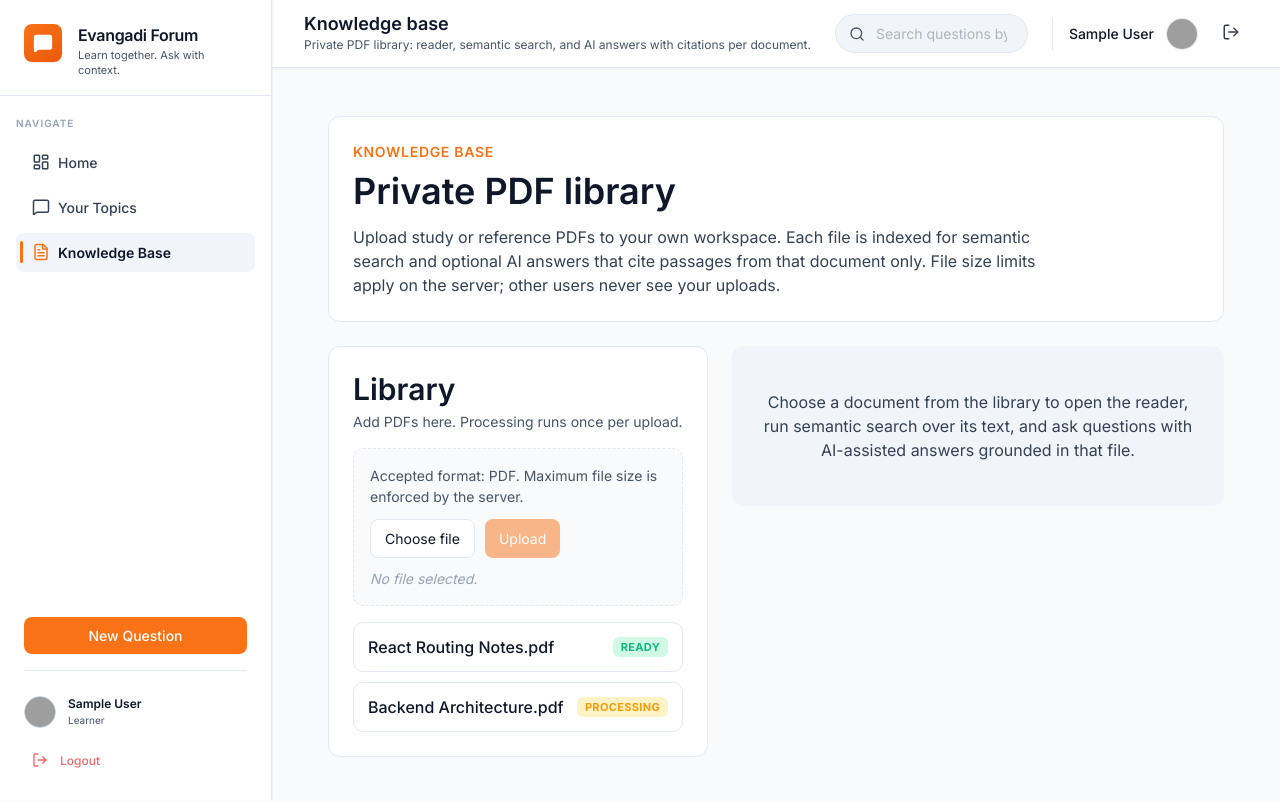
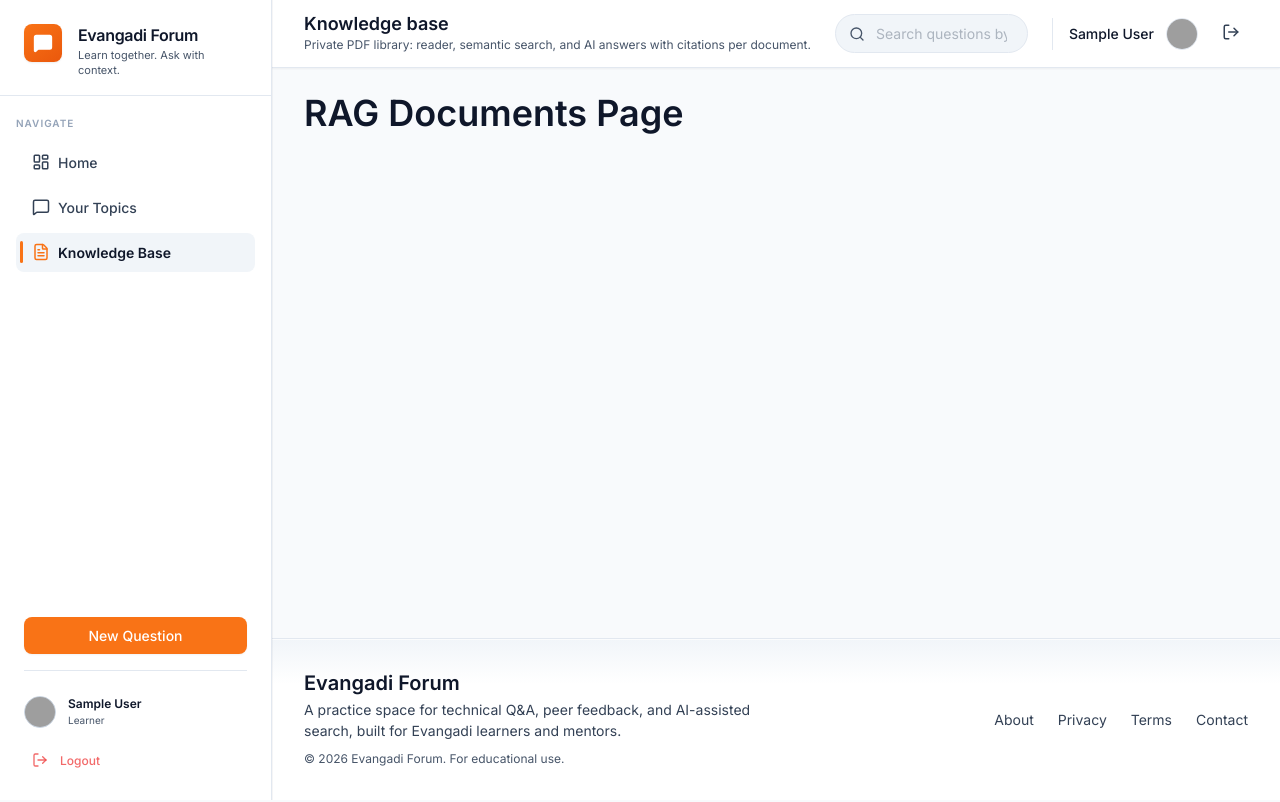
Before and after one commit to Sara716g/evangadi-ai-forumgroup3, a React (Vite) app in the folder frontend/: page /rag-documents in a window 1280 px wide. Shown: the top 802 px of the page. Built offline with nearby package versions, Linux system fonts and the light colour scheme; no server answers; sample sign-in values are in the browser's storage; grey boxes are pictures that could not be loaded.

Commit message:
[T-25] Remove RagDocuments.jsx scaffold to avoid conflict with parent page owner; keep sidebar, upload dropzone, and service only

```diff
--- a/frontend/src/App.jsx
+++ b/frontend/src/App.jsx
@@ -15,7 +15,7 @@ import Landing from './pages/Landing/Landing';
 import QuestionDetail from './pages/QuestionDetail/QuestionDetail';
 import PostQuestion from './pages/PostQuestion/PostQuestion';
 import MyQuestions from './pages/MyQuestions/MyQuestions';
-import RagDocuments from './pages/RagDocuments/RagDocuments';
+
 function App() {
   return (
     <BrowserRouter>
@@ -66,7 +66,7 @@ function App() {
   path='/rag-documents'
   element={
     <ProtectedRoute>
-                  <RagDocuments />
+      <h1>RAG Documents Page</h1>
     </ProtectedRoute>
   }
 />
--- a/frontend/src/components/rag-documents/DocumentSidebar.jsx
+++ b/frontend/src/components/rag-documents/DocumentSidebar.jsx
@@ -6,7 +6,7 @@ const STATUS_LABELS = {
   processing: 'PROCESSING',
 };
 
-function DocumentSidebar({ documents, isLoading, error, selectedId, onSelect }) {
+function DocumentSidebar({ documents, isLoading, error, selectedId, onSelect, onUploadComplete }) {
   return (
     <aside className={styles.sidebar}>
       <h2 className={styles.heading}>Library</h2>
@@ -14,7 +14,7 @@ function DocumentSidebar({ documents, isLoading, error, selectedId, onSelect })
         Add PDFs here. Processing runs once per upload.
       </p>
 
-      <PdfUploadDropzone />
+      <PdfUploadDropzone onUploadComplete={onUploadComplete} />
 
       {isLoading && (
         <p className={styles.statusMessage}>Loading your library...</p>
@@ -40,7 +40,7 @@ function DocumentSidebar({ documents, isLoading, error, selectedId, onSelect })
                 className={`${styles.docCard} ${
                   doc.id === selectedId ? styles.docCardSelected : ''
                 }`}
-                onClick={() => onSelect(doc.id)}
+                onClick={() => onSelect(doc)}
               >
                 <span className={styles.docName}>{doc.name}</span>
                 <span
--- a/frontend/src/components/rag-documents/PdfUploadDropzone.jsx
+++ b/frontend/src/components/rag-documents/PdfUploadDropzone.jsx
@@ -1,5 +1,5 @@
 import { useState } from 'react';
-import { uploadDocument } from '../../services/rag.service.js';
+import { uploadPdf } from '../../services/rag.service.js';
 import styles from './PdfUploadDropzone.module.css';
 
 function PdfUploadDropzone({ onUploadComplete }) {
@@ -20,7 +20,7 @@ function PdfUploadDropzone({ onUploadComplete }) {
     setUploadError(null);
 
     try {
-      const uploadedDoc = await uploadDocument(selectedFile);
+      const uploadedDoc = await uploadPdf(selectedFile);
       setSelectedFile(null);
       if (onUploadComplete) {
         onUploadComplete(uploadedDoc);
--- a/frontend/src/pages/RagDocuments/RagDocuments.jsx
+++ /dev/null
@@ -1,53 +0,0 @@
-import { useState } from 'react';
-import DocumentSidebar from '../../components/rag-documents/DocumentSidebar';
-import styles from './RagDocuments.module.css';
-
-// TEMPORARY fake data — will be replaced by a real backend call later.
-const FAKE_DOCUMENTS = [
-  { id: 1, name: 'React Routing Notes.pdf', status: 'ready' },
-  { id: 2, name: 'Backend Architecture.pdf', status: 'processing' },
-];
-
-function RagDocuments() {
-  const [selectedDocumentId, setSelectedDocumentId] = useState(null);
-
-  // TEMPORARY: hardcoded for now. Real loading/error will come from an API call later.
-  const isLoading = false;
-  const error = null;
-  const documents = FAKE_DOCUMENTS;
-
-  return (
-    <div className={styles.page}>
-      <section className={styles.intro}>
-        <p className={styles.eyebrow}>KNOWLEDGE BASE</p>
-        <h1 className={styles.title}>Private PDF library</h1>
-        <p className={styles.description}>
-          Upload study or reference PDFs to your own workspace. Each file is
-          indexed for semantic search and optional AI answers that cite
-          passages from that document only. File size limits apply on the
-          server; other users never see your uploads.
-        </p>
-      </section>
-
-      <div className={styles.columns}>
-        <DocumentSidebar
-          documents={documents}
-          isLoading={isLoading}
-          error={error}
-          selectedId={selectedDocumentId}
-          onSelect={setSelectedDocumentId}
-        />
-
-        <section className={styles.readerPlaceholder}>
-          <p>
-            Choose a document from the library to open the reader, run
-            semantic search over its text, and ask questions with
-            AI-assisted answers grounded in that file.
-          </p>
-        </section>
-      </div>
-    </div>
-  );
-}
-
-export default RagDocuments;
--- a/frontend/src/pages/RagDocuments/RagDocuments.module.css
+++ /dev/null
@@ -1,58 +0,0 @@
-.page {
-  max-width: 1280px;
-  margin: 0 auto;
-  padding: var(--space-6, 24px);
-  display: flex;
-  flex-direction: column;
-  gap: var(--space-6, 24px);
-}
-
-.intro {
-  background: #ffffff;
-  border: 1px solid var(--border);
-  border-radius: 12px;
-  padding: var(--space-6, 24px);
-}
-
-.eyebrow {
-  color: var(--border-focus);
-  font-size: var(--text-sm, 13px);
-  font-weight: 600;
-  letter-spacing: 0.05em;
-  text-transform: uppercase;
-  margin: 0 0 8px 0;
-}
-
-.title {
-  margin: 0 0 12px 0;
-}
-
-.description {
-  color: var(--text-secondary);
-  margin: 0;
-  max-width: 720px;
-}
-
-.columns {
-  display: flex;
-  gap: var(--space-6, 24px);
-  align-items: flex-start;
-}
-
-.readerPlaceholder {
-  flex: 1;
-  background: var(--text-placeholder-bg, #f1f5f9);
-  border-radius: 12px;
-  padding: var(--space-6, 24px);
-  display: flex;
-  align-items: center;
-  justify-content: center;
-  min-height: 160px;
-  text-align: center;
-}
-
-.readerPlaceholder p {
-  color: var(--text-secondary);
-  margin: 0;
-  max-width: 520px;
-}
--- a/frontend/src/services/rag.service.js
+++ b/frontend/src/services/rag.service.js
@@ -2,7 +2,7 @@ import { apiClient } from "./core/api.client.js";
 
 const BASE_PATH = "/api/rag/documents";
 
-export async function uploadDocument(file) {
+export async function uploadPdf(file) {
   const formData = new FormData();
   formData.append("file", file);
 
@@ -22,37 +22,40 @@ export async function getDocument(documentId) {
   return res.data;
 }
 
-// Not an apiClient call — builds a direct URL for <iframe>/<embed> PDF preview.
-export function getDocumentFileUrl(documentId) {
-  const baseURL = apiClient.defaults.baseURL;
-  return `${baseURL}${BASE_PATH}/${documentId}/file`;
-}
-
 export async function deleteDocument(documentId) {
   const res = await apiClient.delete(`${BASE_PATH}/${documentId}`);
   return res.data;
 }
 
-export async function searchDocument(documentId, query) {
+export async function searchInDocument(documentId, query) {
   const res = await apiClient.get(`${BASE_PATH}/${documentId}/search`, {
     params: { query },
   });
   return res.data;
 }
 
-export async function askDocument(documentId, question) {
+export async function queryDocument(documentId, query) {
   const res = await apiClient.post(`${BASE_PATH}/${documentId}/query`, {
-    question,
+    query,
   });
   return res.data;
 }
 
-export default {
-  uploadDocument,
+export async function fetchPdfObjectUrl(documentId) {
+  const res = await apiClient.get(`${BASE_PATH}/${documentId}/file`, {
+    responseType: "blob",
+  });
+  return URL.createObjectURL(res.data);
+}
+
+export const ragService = {
+  uploadPdf,
   listDocuments,
   getDocument,
-  getDocumentFileUrl,
   deleteDocument,
-  searchDocument,
-  askDocument,
+  searchInDocument,
+  queryDocument,
+  fetchPdfObjectUrl,
 };
+
+export default ragService;
```
Lines whose indentation alone changed are shown as unchanged.
